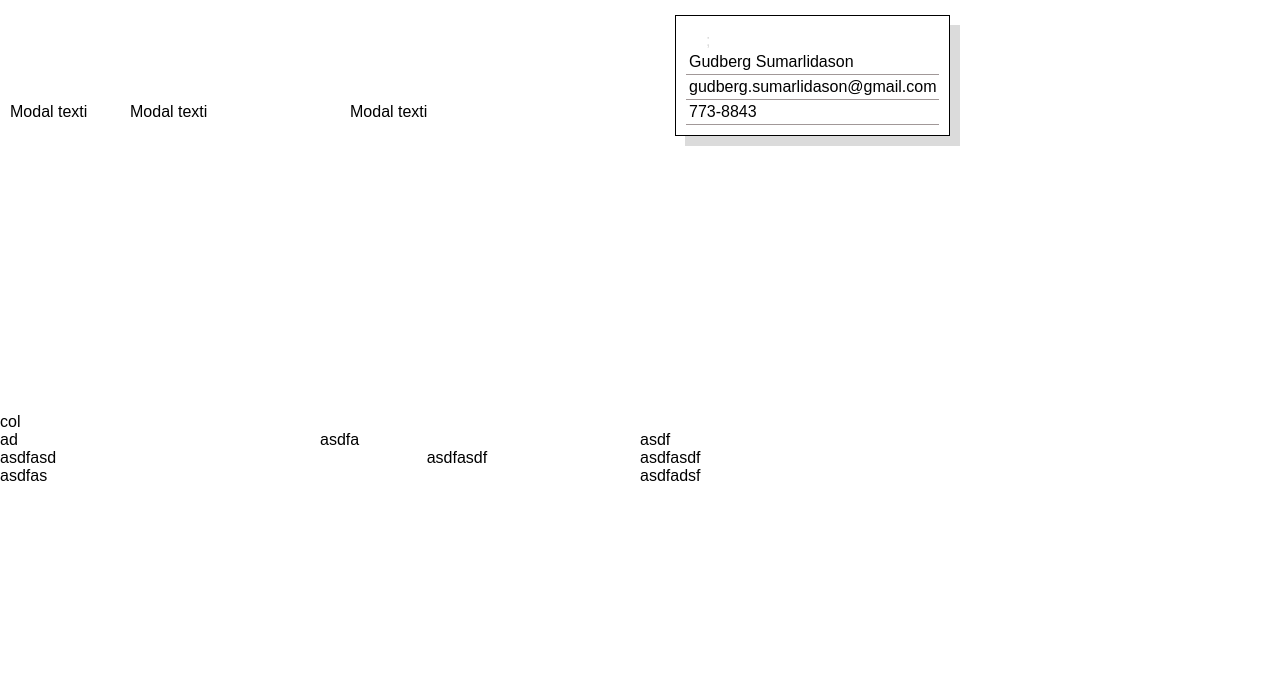
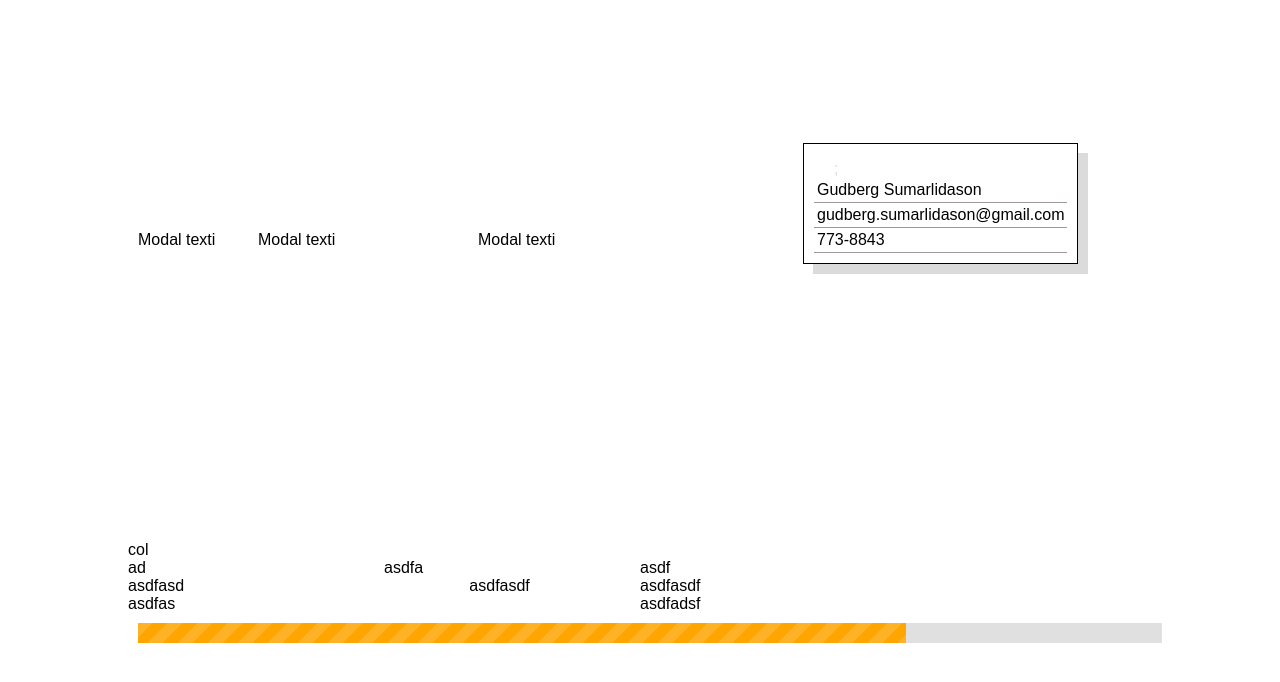
Before and after one commit to gudberg/assignment-5, a React app in the folder assignment-5/: page / in a window 1280 px wide. Shown: the top 682 px of the page. Built offline with nearby package versions, Linux system fonts and the light colour scheme.

Commit message:
ProgressBar komið, hover rotate animation

```diff
--- a/assignment-5/src/App.css
+++ b/assignment-5/src/App.css
@@ -26,3 +26,7 @@
   from { transform: rotate(0deg); }
   to { transform: rotate(360deg); }
 }
+
+.container {
+    margin: 10%;
+}
--- a/assignment-5/src/App.js
+++ b/assignment-5/src/App.js
@@ -1,16 +1,17 @@
 import React, { Component } from 'react';
 import logo from './logo.svg';
-import './App.css';
+import styles from './App.css';
 import Modal from './components/Modal/Modal';
 import NameCard from './components/NameCard/NameCard';
 import Row from './components/Row/Row';
 import Col from './components/Col/Col';
+import ProgressBar from './components/ProgressBar/ProgressBar';
 
 class App extends Component {
   render() {
     return (
 
-      <div className="container ">
+      <div className={styles.container}>
         <Modal color="small" > Modal texti </Modal>
         <Modal color="medium" > Modal texti </Modal>
         <Modal color="large" > Modal texti </Modal>
@@ -33,6 +34,12 @@
             <Col size={6}>asdfas</Col>
             <Col size={6}>asdfadsf</Col>
         </Row>
+        <ProgressBar
+            progress={75}
+            state={'warning'}
+            striped={true}
+            animated={true}
+            />
       </div>
 
     );
--- a/assignment-5/src/components/ProgressBar/ProgressBar.css
+++ b/assignment-5/src/components/ProgressBar/ProgressBar.css
@@ -0,0 +1,44 @@
+.block {
+    margin: 10px;
+    width: 100%;
+    height: 20px;
+    background-color:#0000001f;
+}
+
+.prog-base {
+    height: 20px;
+    transition: transform 1s ease-in-out;
+}
+
+.prog-success {
+    composes: prog-base;
+    background-color:green;
+}
+
+.prog-info {
+    composes: prog-base;
+    background-color: aqua;
+}
+
+.prog-warning {
+    composes: prog-base;
+    background-color: orange;
+}
+
+.prog-danger {
+    composes: prog-base;
+    background-color: red;
+}
+
+.striped {
+    background-size: 30px 30px;
+    background-image: linear-gradient(135deg, rgba(255, 255, 255, .15) 25%, transparent 25%,
+                        transparent 50%, rgba(255, 255, 255, .15) 50%, rgba(255, 255, 255, .15) 75%,
+                        transparent 75%, transparent);
+
+    animation: animate-stripes 3s linear infinite;
+}
+
+.animate:hover {
+    transform: rotate(360deg);
+}
--- a/assignment-5/src/components/ProgressBar/ProgressBar.js
+++ b/assignment-5/src/components/ProgressBar/ProgressBar.js
@@ -0,0 +1,37 @@
+import React from 'react';
+import PropTypes from 'prop-types';
+import styles from './ProgressBar.css';
+
+const ProgressBar = ({ progress, striped, animated, state}) => {
+    let barStyle = `${styles[`prog-${state}`]}`;
+    if(striped) {
+        barStyle += ` ${styles.striped}`
+    }
+    if(animated) {
+        console.log("animatEe!!");
+        barStyle += ` ${styles.animate}`
+    }
+    console.log(barStyle);
+    const style = {
+        width: `${progress}%`
+    }
+    return (
+        <div className={styles.block}>
+            <div style={style} className={barStyle}></div>
+        </div>
+    );
+}
+
+ProgressBar.propTypes = {
+    progress: PropTypes.number.isRequired,
+    striped: PropTypes.bool,
+    animated: PropTypes.bool,
+    state: PropTypes.oneOf(['success', 'info', 'warning', 'danger']).isRequired
+}
+
+ProgressBar.defaultProps = {
+    striped: false,
+    animated: false
+}
+
+export default ProgressBar;
--- a/assignment-5/src/components/Row/Row.js
+++ b/assignment-5/src/components/Row/Row.js
@@ -22,7 +22,6 @@
                 rows.push(<div className={styles.row}>{row}</div>);
                 row = [];
                 counter = 0;
-                console.log("meir ");
             }
             counter += col.props.size;
             row.push(col);
```
